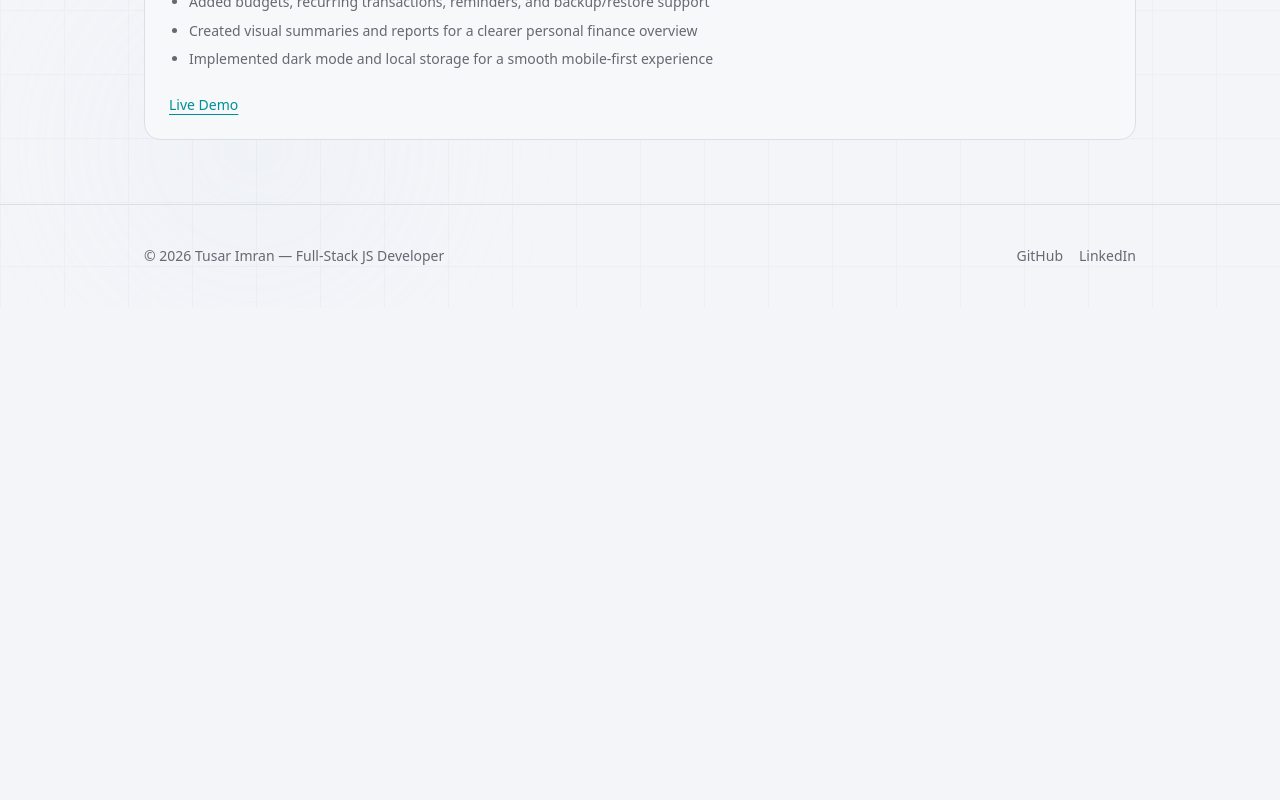
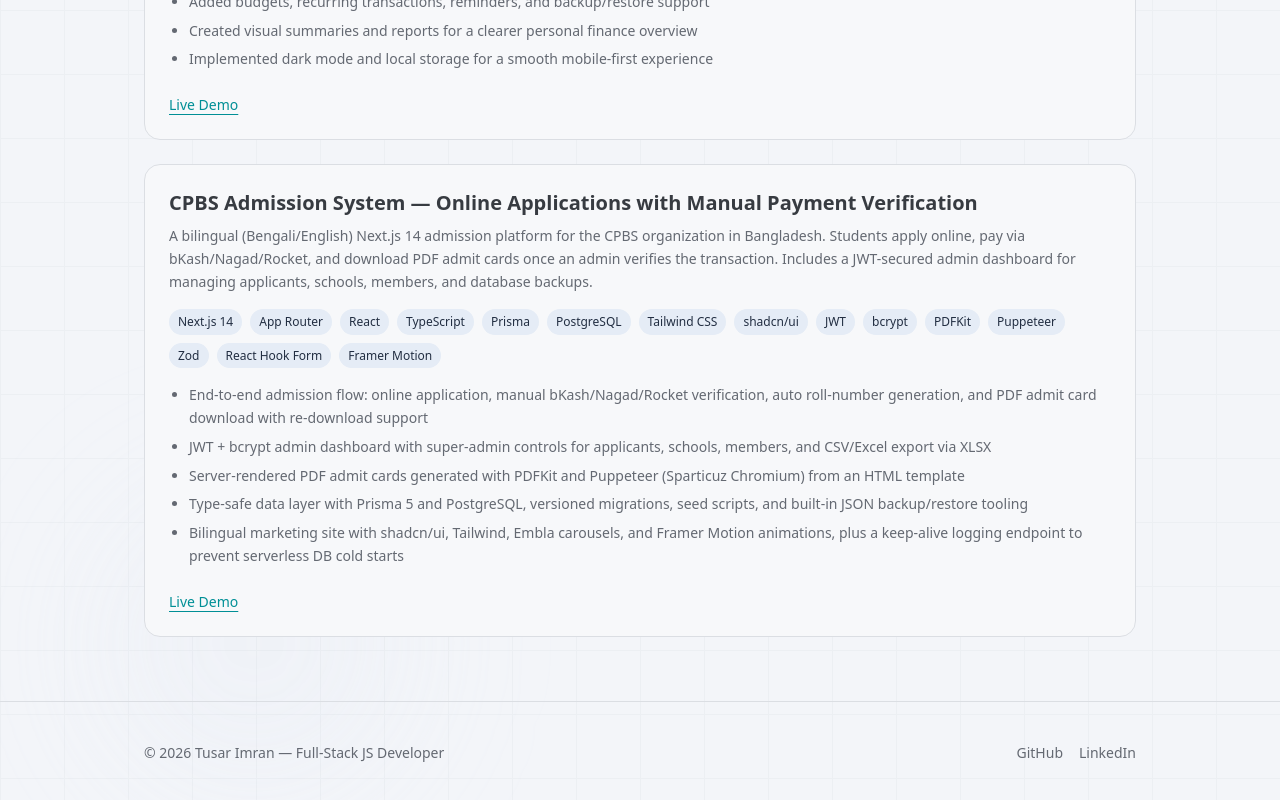
Before and after one commit to Tushar8640/update-portfolio, a Next.js app: page /projects in a window 1280 px wide. Shown: the part 1846-2646 px from the top of the page. Before the commit the page ends 2154 px from the top, so only its background shows below. Built offline with nearby package versions, Linux system fonts and the light colour scheme.

Commit message:
update ShopNext links and add CPBS Admission System project

```diff
--- a/content/projects.ts
+++ b/content/projects.ts
@@ -28,8 +28,8 @@
       "Supabase",
       "E-commerce",
     ],
-    href: "https://example.com",
-    repo: "https://github.com/your-username/shopnext",
+    href: "https://shopnext-lyart.vercel.app/",
+    repo: "https://github.com/Tushar8640/ecom",
     highlights: [
       "Full storefront with multi-step checkout, wishlist, and product reviews",
       "Admin dashboard: analytics, inventory, coupons, gift cards, and flash sales",
@@ -98,4 +98,35 @@
       "Implemented dark mode and local storage for a smooth mobile-first experience",
     ],
   },
+  {
+  slug: "cpbs-admission-system",
+  title: "CPBS Admission System — Online Applications with Manual Payment Verification",
+  description:
+    "A bilingual (Bengali/English) Next.js 14 admission platform for the CPBS organization in Bangladesh. Students apply online, pay via bKash/Nagad/Rocket, and download PDF admit cards once an admin verifies the transaction. Includes a JWT-secured admin dashboard for managing applicants, schools, members, and database backups.",
+  tags: [
+    "Next.js 14",
+    "App Router",
+    "React",
+    "TypeScript",
+    "Prisma",
+    "PostgreSQL",
+    "Tailwind CSS",
+    "shadcn/ui",
+    "JWT",
+    "bcrypt",
+    "PDFKit",
+    "Puppeteer",
+    "Zod",
+    "React Hook Form",
+    "Framer Motion",
+  ],
+  href: "https://cpbs.vercel.app",
+  highlights: [
+    "End-to-end admission flow: online application, manual bKash/Nagad/Rocket verification, auto roll-number generation, and PDF admit card download with re-download support",
+    "JWT + bcrypt admin dashboard with super-admin controls for applicants, schools, members, and CSV/Excel export via XLSX",
+    "Server-rendered PDF admit cards generated with PDFKit and Puppeteer (Sparticuz Chromium) from an HTML template",
+    "Type-safe data layer with Prisma 5 and PostgreSQL, versioned migrations, seed scripts, and built-in JSON backup/restore tooling",
+    "Bilingual marketing site with shadcn/ui, Tailwind, Embla carousels, and Framer Motion animations, plus a keep-alive logging endpoint to prevent serverless DB cold starts",
+  ],
+}
 ];
```
